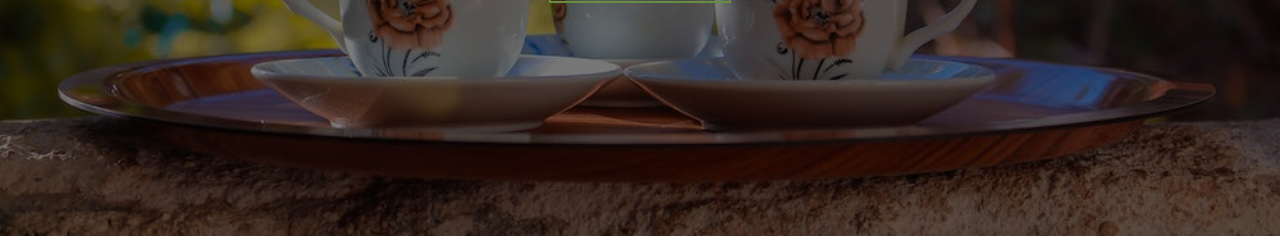
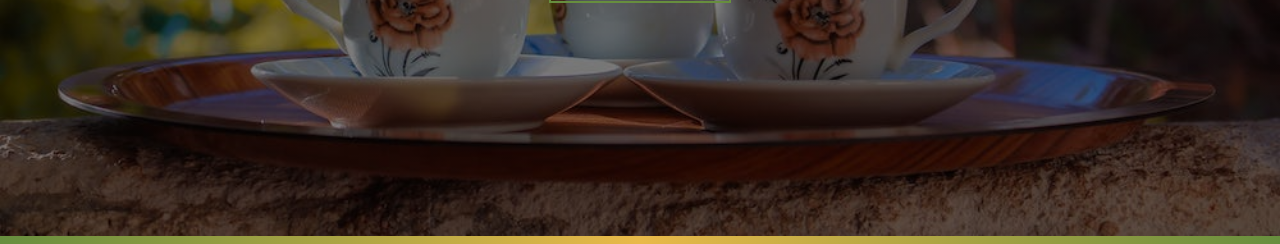
Before and after one commit to imshubhamSaha/Chai-Story-Project-, a plain HTML site: page index.html in a window 1280 px wide. Shown: the part 564-808 px from the top of the page. Drawn offline with Linux system fonts and the light colour scheme; a web font is replaced by a local one.

Commit message:
Added content divider

```diff
--- a/index.html
+++ b/index.html
@@ -28,5 +28,7 @@
       </div>
     </header>
     <!--end of  header -->
+    <!-- divider -->
+    <div class="content-divider"></div>
   </body>
 </html>
--- a/stylesheets/main.css
+++ b/stylesheets/main.css
@@ -134,6 +134,17 @@ Header
   font-size: 1.25rem;
   padding: 1rem 1.75rem;
 }
+
+/* content - divider */
+.content-divider {
+  height: 0.5rem;
+  background: linear-gradient(
+    to left,
+    var(--clr_primary),
+    #e9b949,
+    var(--clr_primary)
+  );
+}
 /*
 ========================
 Media Query
```
